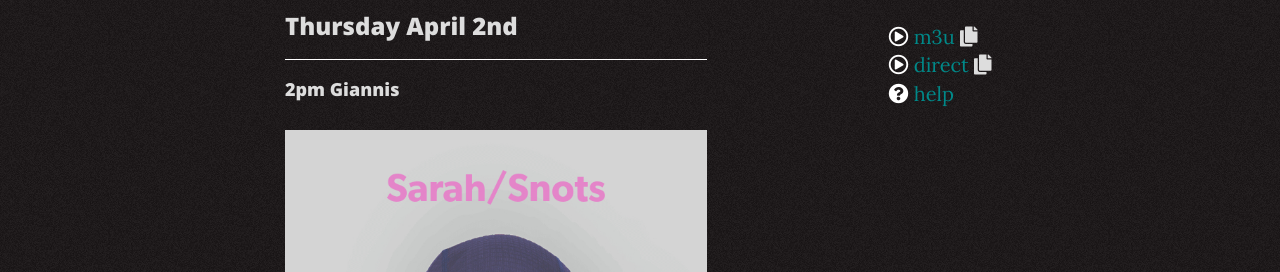
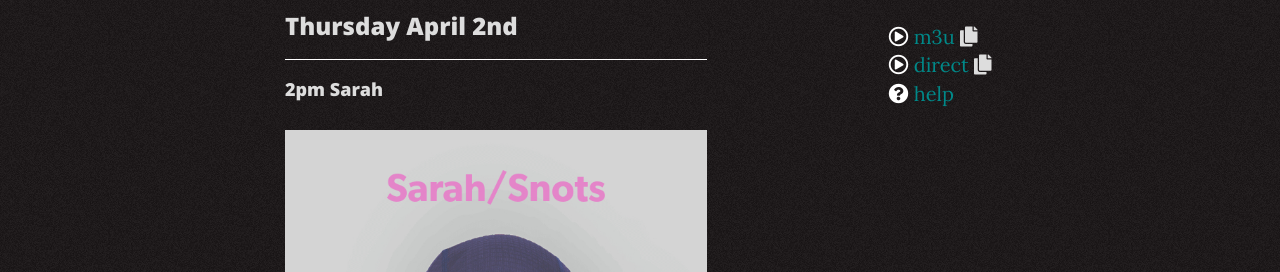
Before and after one commit to bobular/glastonauts.live, a Jekyll site: the page built from pages/index.html, in a window 1280 px wide. Shown: the part 552-824 px from the top of the page. Built offline with Jekyll 4.4.1, drawn with Linux system fonts in a browser that asks for light colours; nearby versions of some CDN libraries.

Commit message:
minor fix

```diff
--- a/_includes/schedule.md
+++ b/_includes/schedule.md
@@ -3,7 +3,7 @@
 ### Thursday April 2nd
 
 ---
-#### 2pm Giannis
+#### 2pm Sarah
 ![alt-text](assets/owner/images/20200402-2pm.jpeg)
 
 #### 5pm Bruce
```
